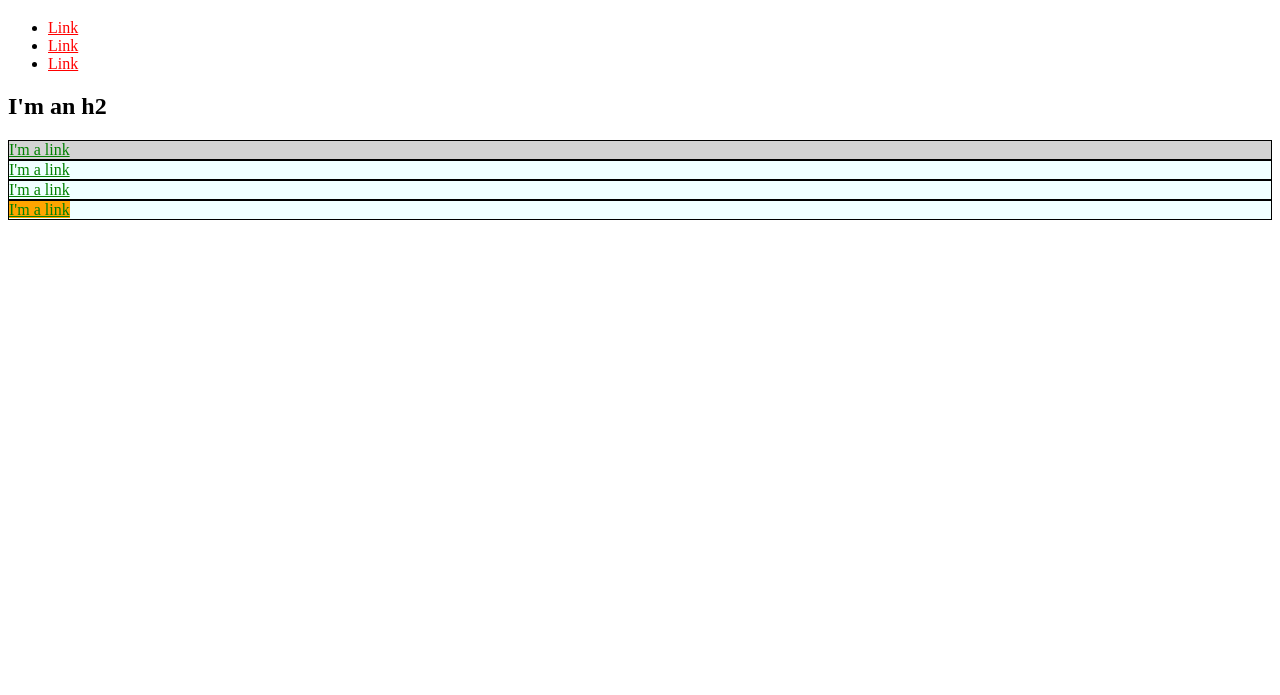
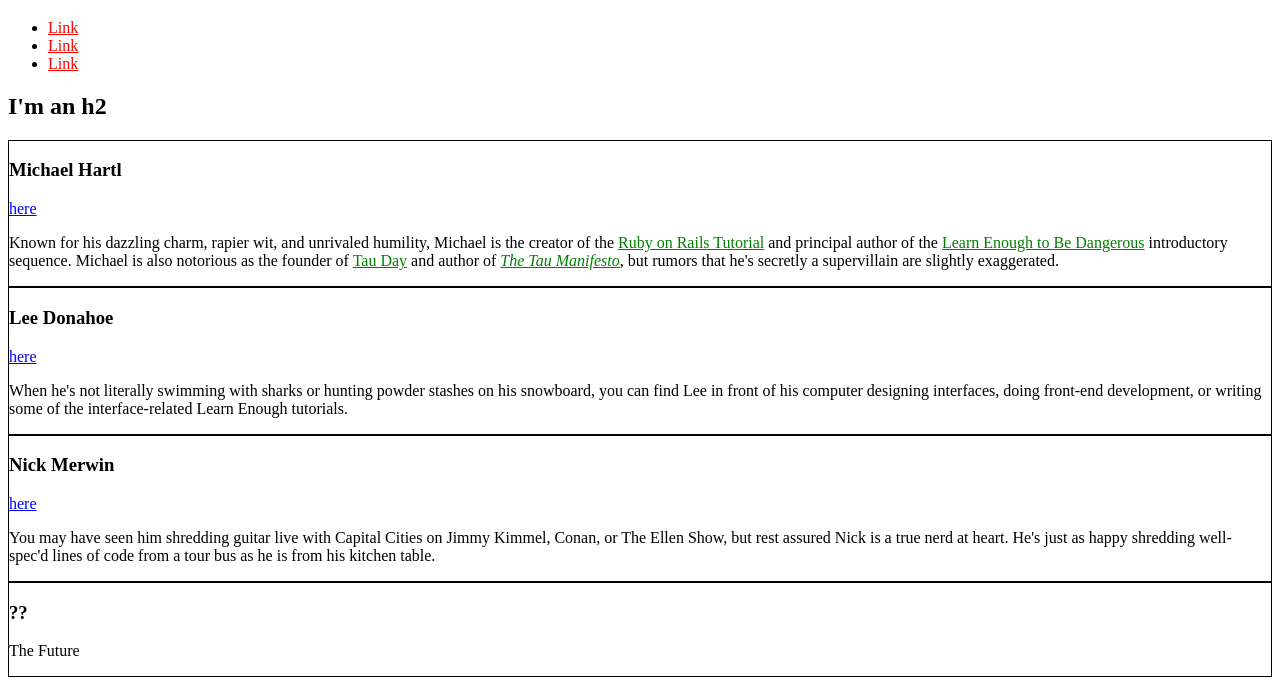
Before and after one commit to Ikigai42/robertosborn.github.io, a plain HTML site: page index.html in a window 1280 px wide. Shown: the part 61-756 px from the top of the page. Drawn offline with Linux system fonts and the light colour scheme.

Commit message:
Add content and organize styles

```diff
--- a/index.html
+++ b/index.html
@@ -4,22 +4,21 @@
     <title>Test Page: Don't Panic</title>
     <meta charset="utf-8" />
     <style>
+      /* GLOBAL STYLES */
       a {
         color: red;
       }
-      #exec-link {
-        background-color: orange;
+
+      /* SOCIAL STYLES */
+      .social-link {
+        color: blue;
       }
-      #exec-bio {
-        background-color: lightgray;
-      }
-      .bio-box2 {
-        background-color: azure;
-      }
+
+      /* BIO STYLES */
       .bio-box {
         border: 1px solid black;
       }
-      .bio-box a {
+      .bio-copy a {
         color: green;
       }
     </style>
@@ -38,17 +37,52 @@
       </li>
     </ul>
     <h2>I'm an h2</h2>
-    <div id="exec-bio" class="bio-box bio-box2">
-      <a href="https://example.com/">I'm a link</a>
+    <div class="bio-box">
+      <h3>Michael Hartl</h3>
+      <a href="https://twitter.com/mhartl" class="social-link">here</a>
+      <div class="bio-copy">
+        <p>
+          Known for his dazzling charm, rapier wit, and unrivaled humility,
+          Michael is the creator of the
+          <a href="https://www.railstutorial.org/">Ruby on Rails Tutorial</a>
+          and principal author of the
+          <a href="https://learnenough.com/"> Learn Enough to Be Dangerous</a>
+          introductory sequence. Michael is also notorious as the founder of
+          <a href="http://tauday.com/">Tau Day</a> and author of
+          <a href="http://tauday.com/tau-manifesto"
+            ><em>The Tau Manifesto</em></a
+          >, but rumors that he's secretly a supervillain are slightly
+          exaggerated.
+        </p>
+      </div>
     </div>
-    <div class="bio-box bio-box2">
-      <a href="https://example.com/">I'm a link</a>
+    <div class="bio-box">
+      <h3>Lee Donahoe</h3>
+      <a href="https://twitter.com/leedonahoe" class="social-link">here</a>
+      <div class="bio-copy">
+        <p>
+          When he's not literally swimming with sharks or hunting powder stashes
+          on his snowboard, you can find Lee in front of his computer designing
+          interfaces, doing front-end development, or writing some of the
+          interface-related Learn Enough tutorials.
+        </p>
+      </div>
     </div>
-    <div class="bio-box bio-box2">
-      <a href="https://example.com/">I'm a link</a>
+    <div class="bio-box">
+      <h3>Nick Merwin</h3>
+      <a href="https://twitter.com/nickmerwin" class="social-link">here</a>
+      <div class="bio-copy">
+        <p>
+          You may have seen him shredding guitar live with Capital Cities on
+          Jimmy Kimmel, Conan, or The Ellen Show, but rest assured Nick is a
+          true nerd at heart. He's just as happy shredding well-spec'd lines of
+          code from a tour bus as he is from his kitchen table.
+        </p>
+      </div>
     </div>
-    <div class="bio-box bio-box2">
-      <a id="exec-link" href="https://example.com/">I'm a link</a>
+    <div class="bio-box">
+      <h3>??</h3>
+      <p>The Future</p>
     </div>
   </body>
 </html>
```
